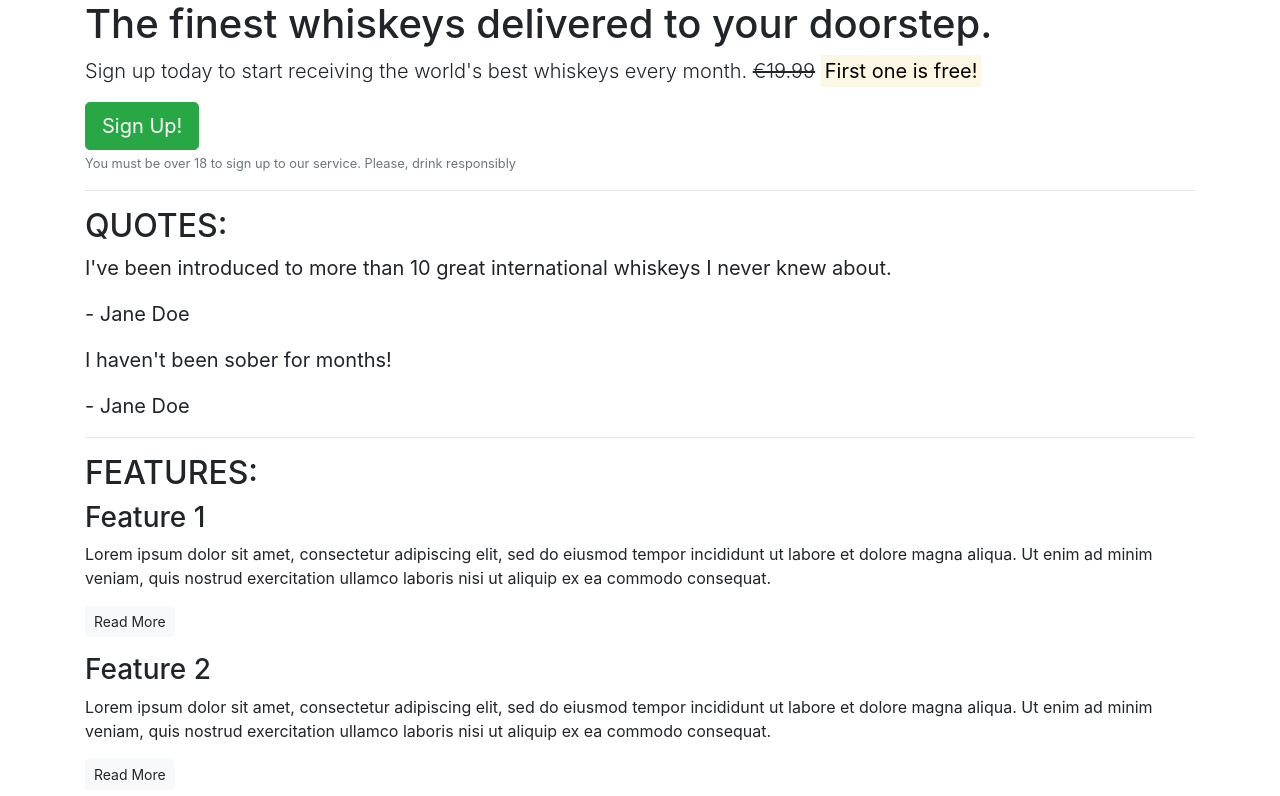
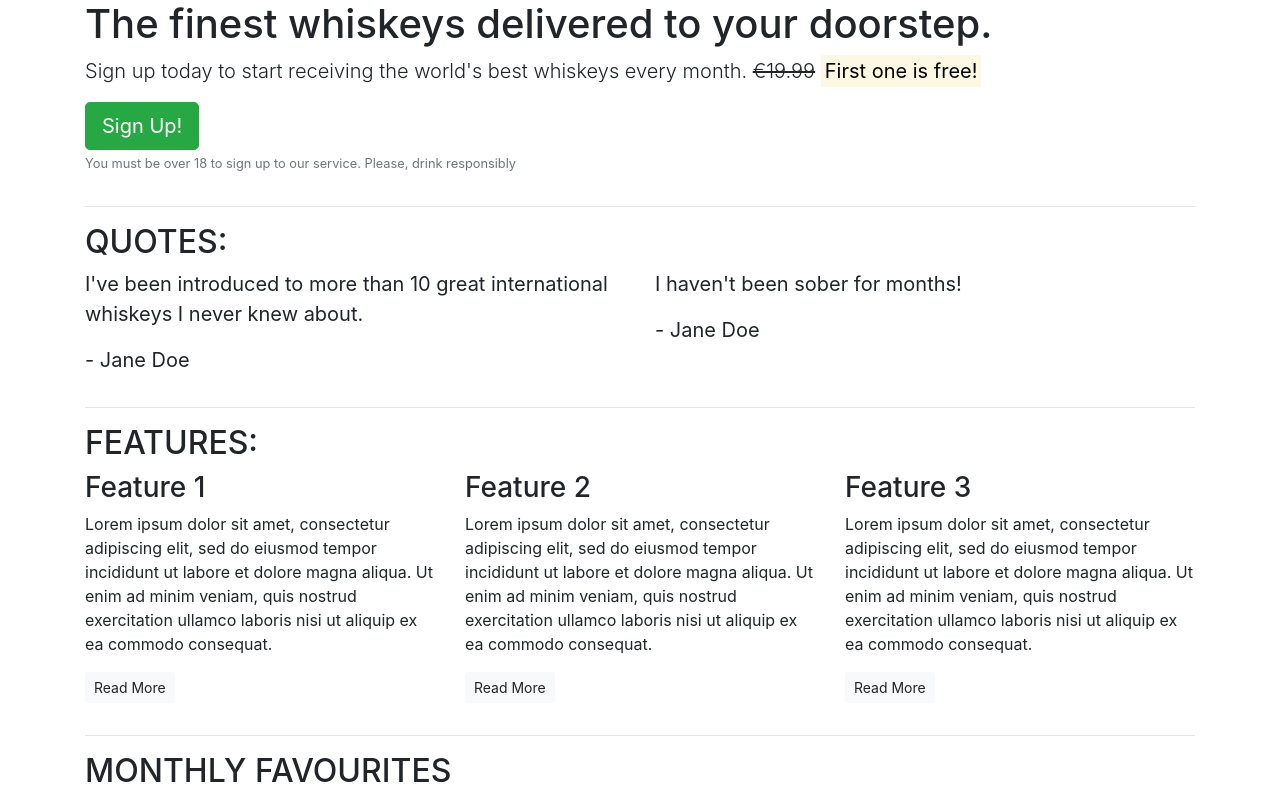
Before and after one commit to JordanCH05/whiskey-drop-bootstrap4, a website: page index.html in a window 1280 px wide. Shown: the top 796 px of the page. Drawn offline with nearby package versions, Linux system fonts and the light colour scheme.

Commit message:
Add bootstrap grid classes

```diff
--- a/index.html
+++ b/index.html
@@ -1,5 +1,6 @@
 <!DOCTYPE html>
 <html lang="en">
+
 <head>
   <meta charset="utf-8">
 
@@ -11,47 +12,81 @@
 <body>
   <article class="container">
     <!-- Callout -->
+    <div class="row">
+      <div class="col-12">
         <section class="callout">
           <h1>The finest whiskeys delivered to your doorstep.</h1>
-                <p class="lead">Sign up today to start receiving the world's best whiskeys every month. <s>€19.99</s> <strong><mark>First one is free!</mark></strong></p>
+          <p class="lead">Sign up today to start receiving the world's best whiskeys every month. <s>€19.99</s>
+            <strong><mark>First one is free!</mark></strong></p>
           <button class="btn btn-success btn-lg">Sign Up!</button>
-                <p class="text-muted"><small>You must be over 18 to sign up to our service. Please, drink responsibly</small></p>
+          <p class="text-muted"><small>You must be over 18 to sign up to our service. Please, drink responsibly</small>
+          </p>
         </section>
+      </div>
+    </div>
     <!-- /.callout -->
     <hr>
 
     <!-- Quotes -->
     <section class="quotes">
+      <div class="row">
+        <div class="col-12">
           <h2 class="text-uppercase">Quotes:</h2>
+        </div>
+      </div>
+      <div class="row">
+        <div class="col-12 col-md-6">
           <blockquote class="blockquote">
             <p>I've been introduced to more than 10 great international whiskeys I never knew about.</p>
             <p>- Jane Doe</p>
           </blockquote>
+        </div>
+        <div class="col-12 col-md-6">
           <blockquote class="blockquote">
             <p>I haven't been sober for months!</p>
             <p>- Jane Doe</p>
           </blockquote>
+        </div>
+      </div>
     </section>
     <!-- /.quotes -->
     <hr>
 
     <!-- Features -->
     <section class="features">
+      <div class="row">
+        <div class="col-12">
           <h2 class="text-uppercase">Features:</h2>
+        </div>
+      </div>
+      <div class="row">
+        <div class="col-12 col-md-6 col-lg-4">
           <div class="feature">
             <h3>Feature 1</h3>
-                    <p>Lorem ipsum dolor sit amet, consectetur adipiscing elit, sed do eiusmod tempor incididunt ut labore et dolore magna aliqua. Ut enim ad minim veniam, quis nostrud exercitation ullamco laboris nisi ut aliquip ex ea commodo consequat.</p>
+            <p>Lorem ipsum dolor sit amet, consectetur adipiscing elit, sed do eiusmod tempor incididunt ut labore et
+              dolore magna aliqua. Ut enim ad minim veniam, quis nostrud exercitation ullamco laboris nisi ut aliquip ex
+              ea commodo consequat.</p>
             <p><a class="btn btn-sm btn-light" href="">Read More</a></p>
           </div>
+        </div>
+        <div class="col-12 col-md-6 col-lg-4">
           <div class="feature">
             <h3>Feature 2</h3>
-                    <p>Lorem ipsum dolor sit amet, consectetur adipiscing elit, sed do eiusmod tempor incididunt ut labore et dolore magna aliqua. Ut enim ad minim veniam, quis nostrud exercitation ullamco laboris nisi ut aliquip ex ea commodo consequat.</p>
+            <p>Lorem ipsum dolor sit amet, consectetur adipiscing elit, sed do eiusmod tempor incididunt ut labore et
+              dolore magna aliqua. Ut enim ad minim veniam, quis nostrud exercitation ullamco laboris nisi ut aliquip ex
+              ea commodo consequat.</p>
             <p><a class="btn btn-sm btn-light" href="">Read More</a></p>
           </div>
+        </div>
+        <div class="col-12 d-md-none d-lg-block col-lg-4">
           <div class="feature">
             <h3>Feature 3</h3>
-                    <p>Lorem ipsum dolor sit amet, consectetur adipiscing elit, sed do eiusmod tempor incididunt ut labore et dolore magna aliqua. Ut enim ad minim veniam, quis nostrud exercitation ullamco laboris nisi ut aliquip ex ea commodo consequat.</p>
+            <p>Lorem ipsum dolor sit amet, consectetur adipiscing elit, sed do eiusmod tempor incididunt ut labore et
+              dolore magna aliqua. Ut enim ad minim veniam, quis nostrud exercitation ullamco laboris nisi ut aliquip ex
+              ea commodo consequat.</p>
             <p><a class="btn btn-sm btn-light" href="">Read More</a></p>
+          </div>
+        </div>
       </div>
     </section>
     <!-- /.features -->
@@ -92,4 +127,5 @@
     <!-- /.monthly favourites -->
   </article>
 </body>
+
 </html>
```
Lines whose indentation alone changed are shown as unchanged.
